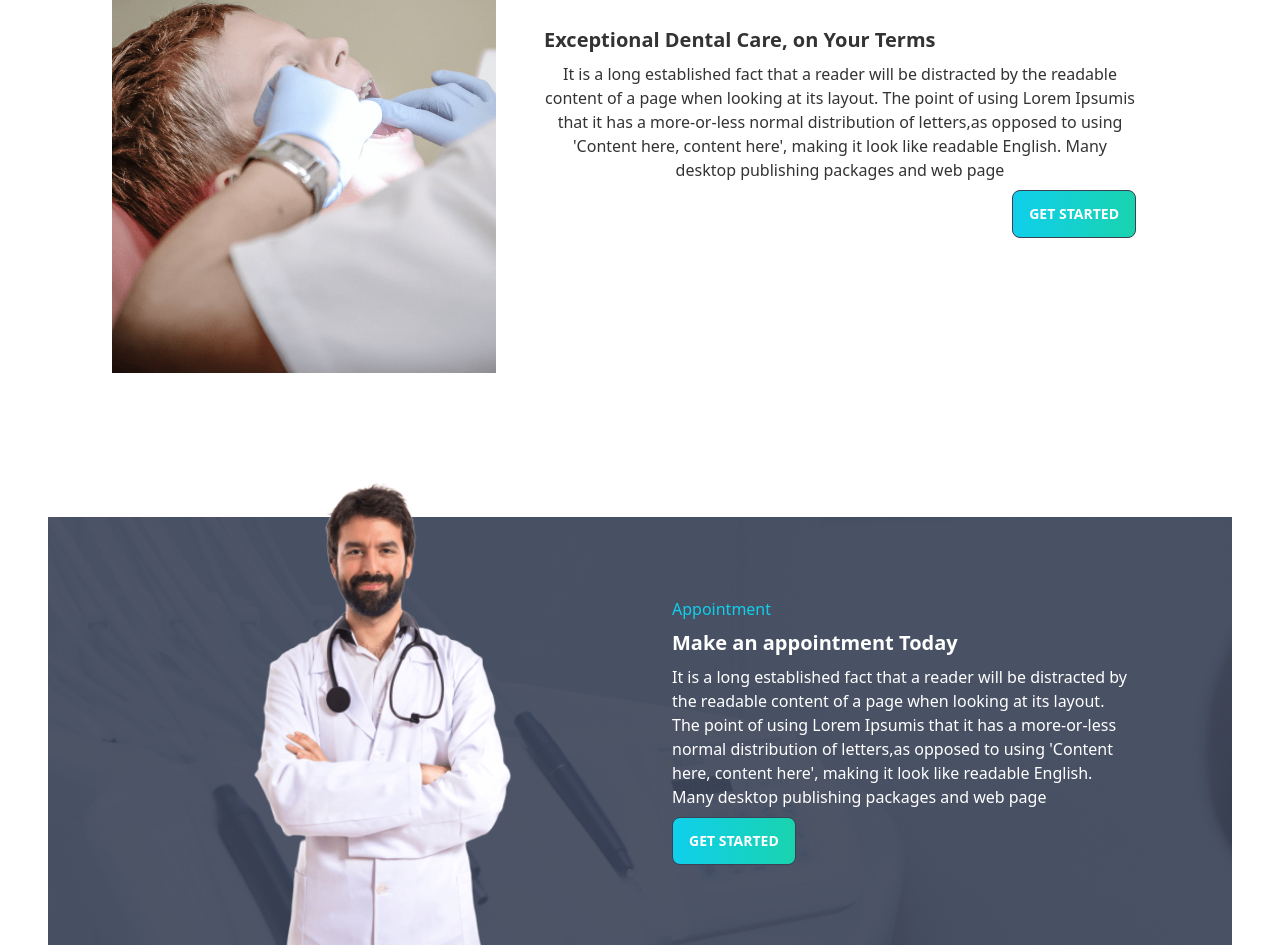
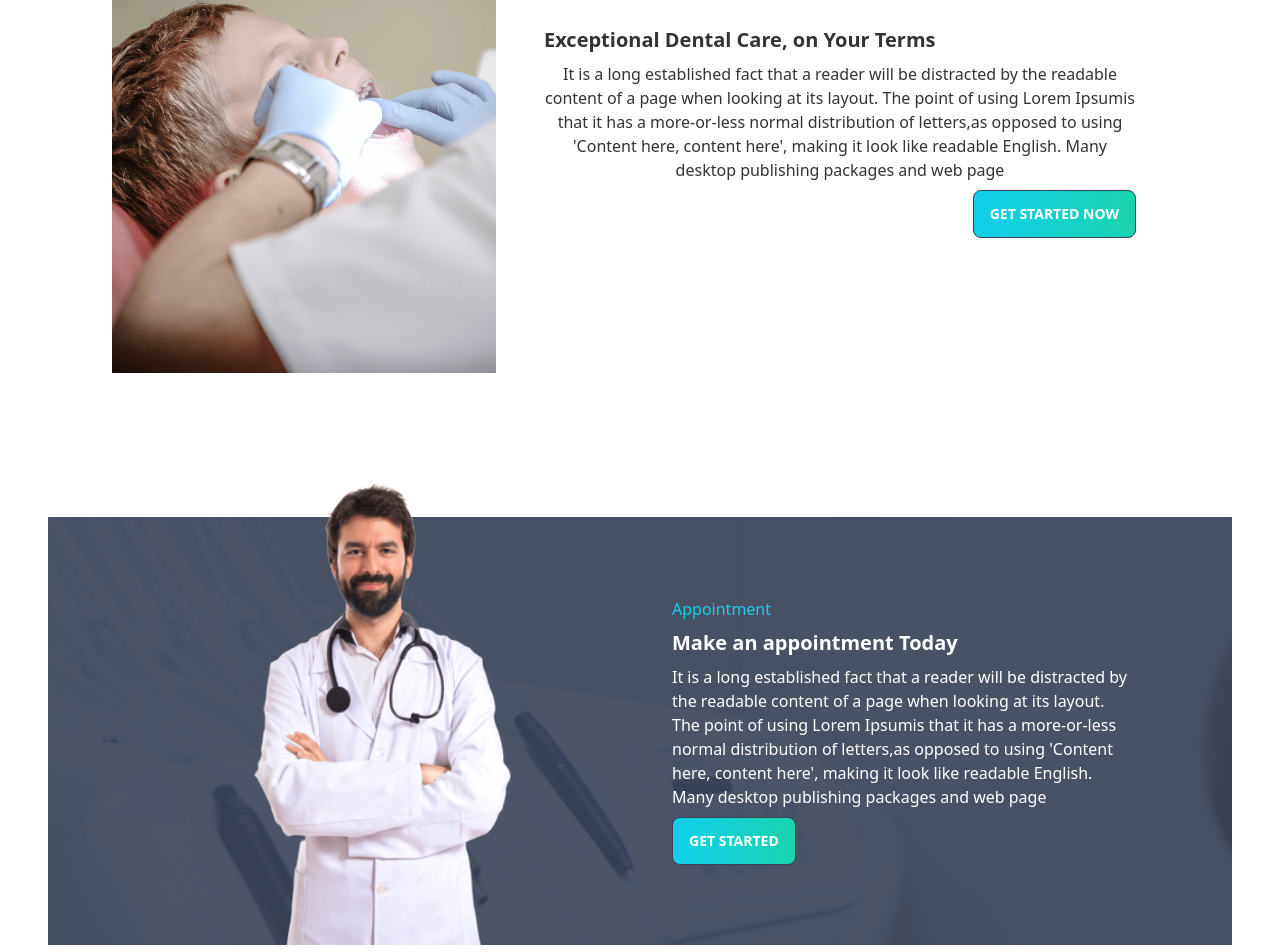
Before and after one commit to mollikacomputer/doctors-portal-2, a React (Create React App) app: page / in a window 1280 px wide. Shown: the part 1808-2760 px from the top of the page. Built offline with nearby package versions, Linux system fonts and the light colour scheme.

Commit message:
some jock

```diff
--- a/src/Pages/Home/Treatment.js
+++ b/src/Pages/Home/Treatment.js
@@ -11,7 +11,7 @@ const Treatment = () => {
         <h2 class="card-title">Exceptional Dental Care, on Your Terms</h2>
         <p>It is a long established fact that a reader will be distracted by the readable content of a page when looking at its layout. The point of using Lorem Ipsumis that it has a more-or-less normal distribution of letters,as opposed to using 'Content here, content here', making it look like readable English. Many desktop publishing packages and web page</p>
         <div class="card-actions justify-end">
-          <Button>Get Started </Button>
+          <Button>Get Started Now </Button>
         </div>
       </div>
     </div>
```
